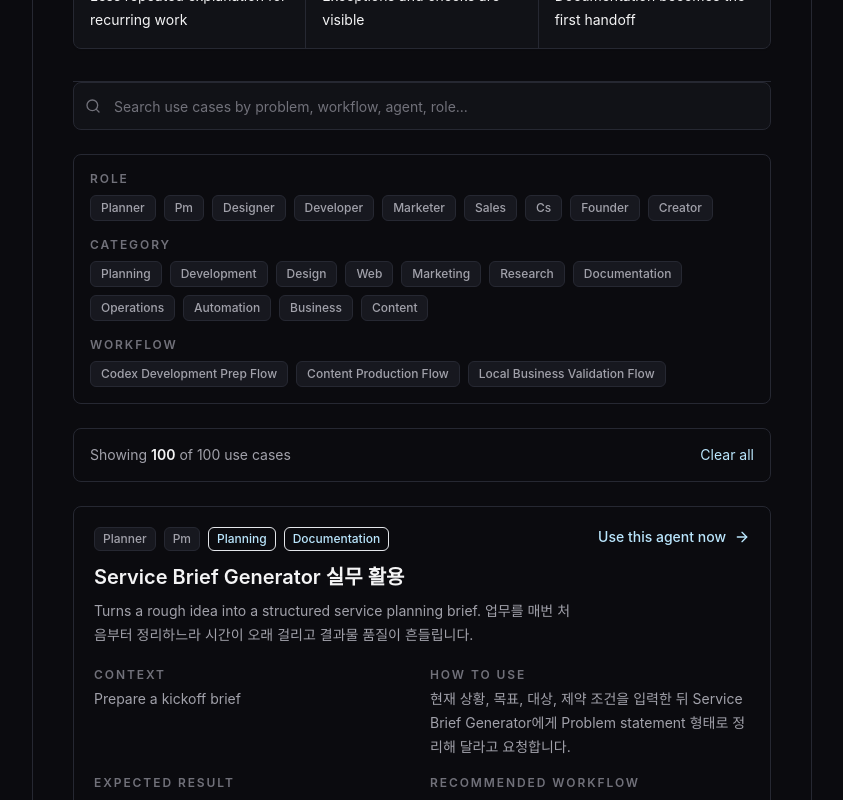
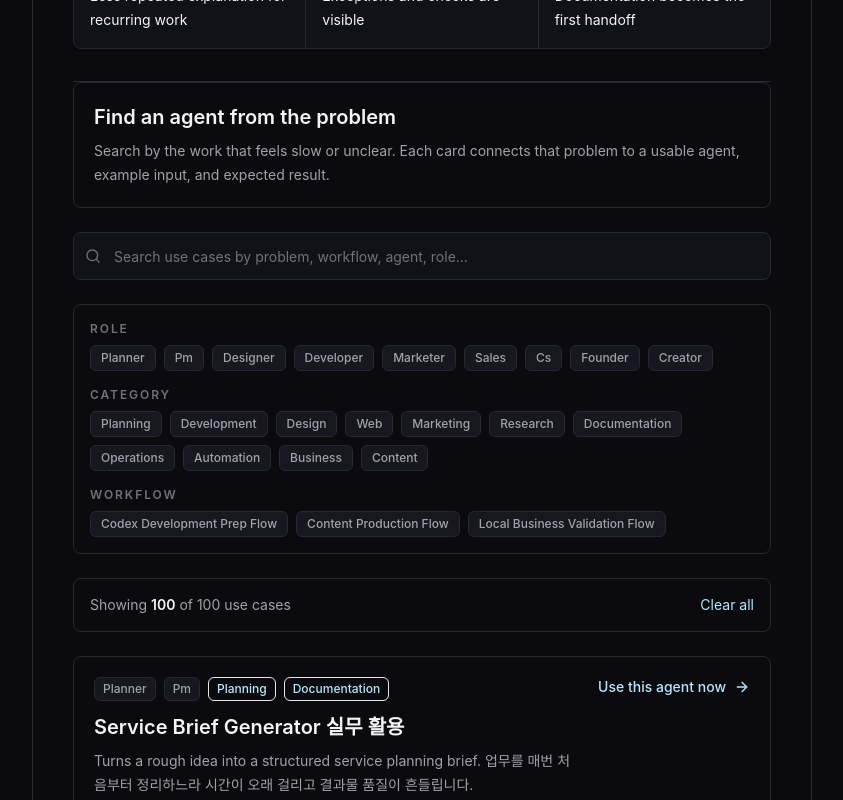
Before and after one commit to yohan-work/agentive, a Next.js app: page /cases in a window 1280 px wide. Shown: the part 4200-5000 px from the top of the page, without its empty margins (228-1071 px from the left). Built offline with nearby package versions, Linux system fonts and the light colour scheme.

Commit message:
feat: guide use case discovery

```diff
--- a/src/app/cases/page.tsx
+++ b/src/app/cases/page.tsx
@@ -44,6 +44,7 @@ function CasesPageContent({ locale = defaultLocale }: { locale?: Locale }) {
           roles={roles.map((role) => role.slug)}
           categories={categories.map((category) => category.slug)}
           workflows={workflows}
+          labels={dictionary.cases}
           locale={locale}
         />
       </div>
--- a/src/components/cases/case-explorer.tsx
+++ b/src/components/cases/case-explorer.tsx
@@ -16,17 +16,43 @@ type CaseFilters = {
   workflow?: string;
 };
 
+export type CaseExplorerLabels = {
+  guideTitle: string;
+  guideDescription: string;
+  searchPlaceholder: string;
+  showing: string;
+  of: string;
+  useCases: string;
+  activeFilters: string;
+  clearAll: string;
+  noResultsTitle: string;
+  noResultsDescription: string;
+  useAgentNow: string;
+  context: string;
+  howToUse: string;
+  expectedResult: string;
+  recommendedWorkflow: string;
+  standaloneAgent: string;
+  exampleInput: string;
+  agent: string;
+  role: string;
+  category: string;
+  workflow: string;
+};
+
 export function CaseExplorer({
   useCases,
   roles,
   categories,
   workflows,
+  labels,
   locale = defaultLocale
 }: {
   useCases: AgentUseCaseRecord[];
   roles: string[];
   categories: string[];
   workflows: string[];
+  labels: CaseExplorerLabels;
   locale?: Locale;
 }) {
   const [query, setQuery] = useState("");
@@ -54,46 +80,51 @@ export function CaseExplorer({
 
   return (
     <div className="space-y-6">
+      <div className="rounded-lg border border-line bg-panel/60 p-5">
+        <h2 className="text-xl font-semibold text-primary">{labels.guideTitle}</h2>
+        <p className="mt-2 max-w-3xl text-sm leading-6 text-secondary">{labels.guideDescription}</p>
+      </div>
+
       <label className="relative block">
         <Search className="pointer-events-none absolute left-3 top-1/2 h-4 w-4 -translate-y-1/2 text-muted" />
         <input
           value={query}
           onChange={(event) => setQuery(event.target.value)}
-          placeholder="Search use cases by problem, workflow, agent, role..."
+          placeholder={labels.searchPlaceholder}
           className="h-12 w-full rounded-lg border border-line bg-panel pl-10 pr-4 text-sm text-primary outline-none transition placeholder:text-muted focus:border-accent/55 focus:ring-2 focus:ring-accent/20"
         />
       </label>
 
       <div className="space-y-4 rounded-lg border border-line bg-panel/60 p-4">
-        <FilterRow title="Role" values={roles} active={filters.role} onSelect={(value) => setFilter("role", value)} />
-        <FilterRow title="Category" values={categories} active={filters.category} onSelect={(value) => setFilter("category", value)} />
-        <FilterRow title="Workflow" values={workflows} active={filters.workflow} onSelect={(value) => setFilter("workflow", value)} label={(value) => value} />
+        <FilterRow title={labels.role} values={roles} active={filters.role} onSelect={(value) => setFilter("role", value)} />
+        <FilterRow title={labels.category} values={categories} active={filters.category} onSelect={(value) => setFilter("category", value)} />
+        <FilterRow title={labels.workflow} values={workflows} active={filters.workflow} onSelect={(value) => setFilter("workflow", value)} label={(value) => value} />
       </div>
 
       <div className="flex flex-col gap-3 rounded-lg border border-line bg-panel/45 p-4 text-sm text-secondary sm:flex-row sm:items-center sm:justify-between">
         <span>
-          Showing <span className="font-semibold text-primary">{results.length}</span> of {useCases.length} use cases
-          {activeCount ? ` across ${activeCount} active filters` : ""}
+          {labels.showing} <span className="font-semibold text-primary">{results.length}</span> {labels.of} {useCases.length} {labels.useCases}
+          {activeCount ? ` · ${activeCount} ${labels.activeFilters}` : ""}
         </span>
         <button type="button" onClick={clearAll} className="self-start text-sky-200 transition hover:text-primary sm:self-auto">
-          Clear all
+          {labels.clearAll}
         </button>
       </div>
 
       {results.length ? (
         <div className="grid gap-4">
           {results.map((useCase) => (
-            <CaseCard key={useCase.id} useCase={useCase} locale={locale} />
+            <CaseCard key={useCase.id} useCase={useCase} labels={labels} locale={locale} />
           ))}
         </div>
       ) : (
-        <EmptyState title="No use cases found." description="Try another problem, role, workflow, or agent keyword." />
+        <EmptyState title={labels.noResultsTitle} description={labels.noResultsDescription} />
       )}
     </div>
   );
 }
 
-function CaseCard({ useCase, locale }: { useCase: AgentUseCaseRecord; locale: Locale }) {
+function CaseCard({ useCase, labels, locale }: { useCase: AgentUseCaseRecord; labels: CaseExplorerLabels; locale: Locale }) {
   return (
     <Card className="p-5">
       <div className="flex flex-col gap-4 md:flex-row md:items-start md:justify-between">
@@ -113,22 +144,22 @@ function CaseCard({ useCase, locale }: { useCase: AgentUseCaseRecord; locale: Lo
           <p className="mt-2 text-sm leading-6 text-secondary">{useCase.problem}</p>
         </div>
         <Link href={withLocale(`/agents/${useCase.agentSlug}`, locale)} className="inline-flex shrink-0 items-center gap-2 text-sm font-medium text-sky-200">
-          Use this agent now <ArrowRight className="h-4 w-4" />
+          {labels.useAgentNow} <ArrowRight className="h-4 w-4" />
         </Link>
       </div>
 
       <div className="mt-5 grid gap-4 md:grid-cols-2">
-        <Field label="Context" value={useCase.context} />
-        <Field label="How to use" value={useCase.howToUse} />
-        <Field label="Expected result" value={useCase.expectedResult} />
-        <Field label="Recommended workflow" value={useCase.recommendedWorkflow ?? "Standalone agent"} />
+        <Field label={labels.context} value={useCase.context} />
+        <Field label={labels.howToUse} value={useCase.howToUse} />
+        <Field label={labels.expectedResult} value={useCase.expectedResult} />
+        <Field label={labels.recommendedWorkflow} value={useCase.recommendedWorkflow ?? labels.standaloneAgent} />
       </div>
 
       <div className="mt-5 rounded-md border border-line bg-[#08090c] p-4">
-        <p className="mb-2 font-mono text-xs text-muted">example input</p>
+        <p className="mb-2 font-mono text-xs text-muted">{labels.exampleInput}</p>
         <p className="text-sm leading-6 text-secondary">{useCase.exampleInput}</p>
       </div>
-      <p className="mt-3 text-xs text-muted">Agent: {useCase.agentName}</p>
+      <p className="mt-3 text-xs text-muted">{labels.agent}: {useCase.agentName}</p>
     </Card>
   );
 }
```
